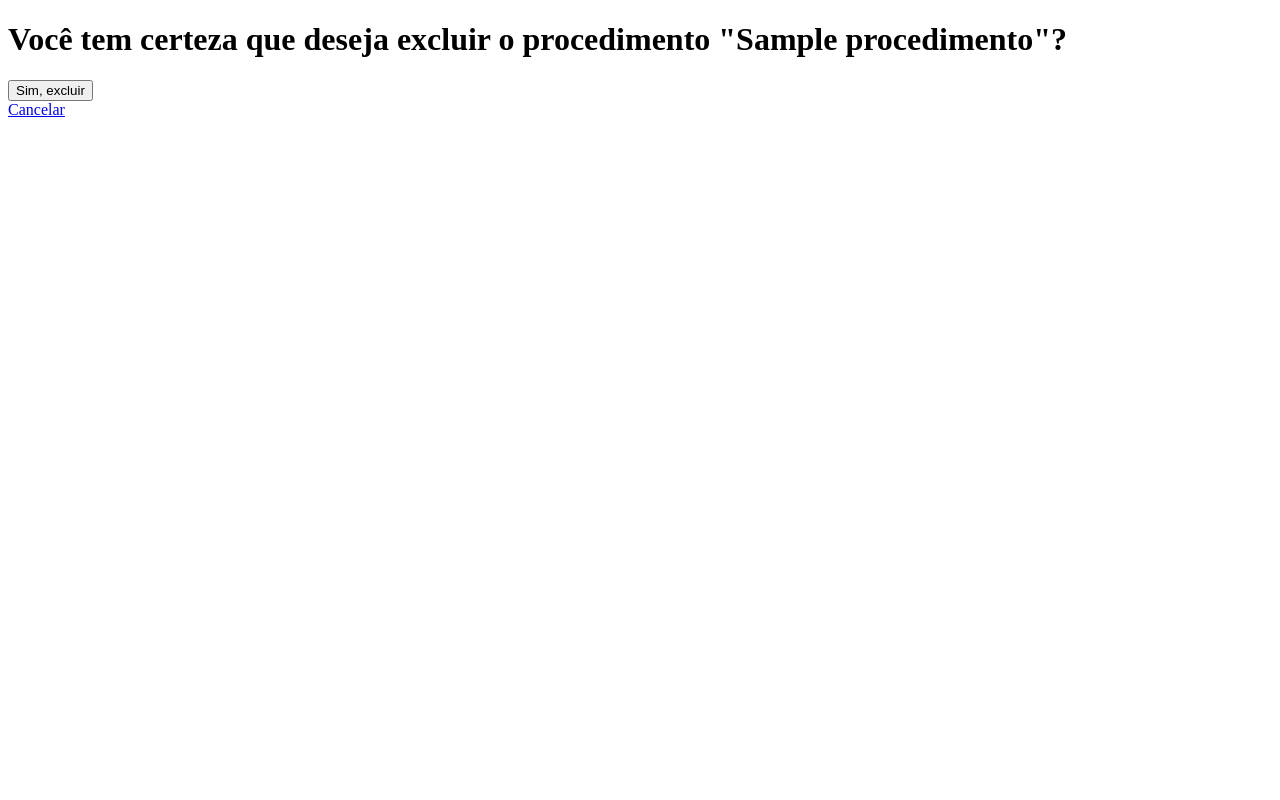
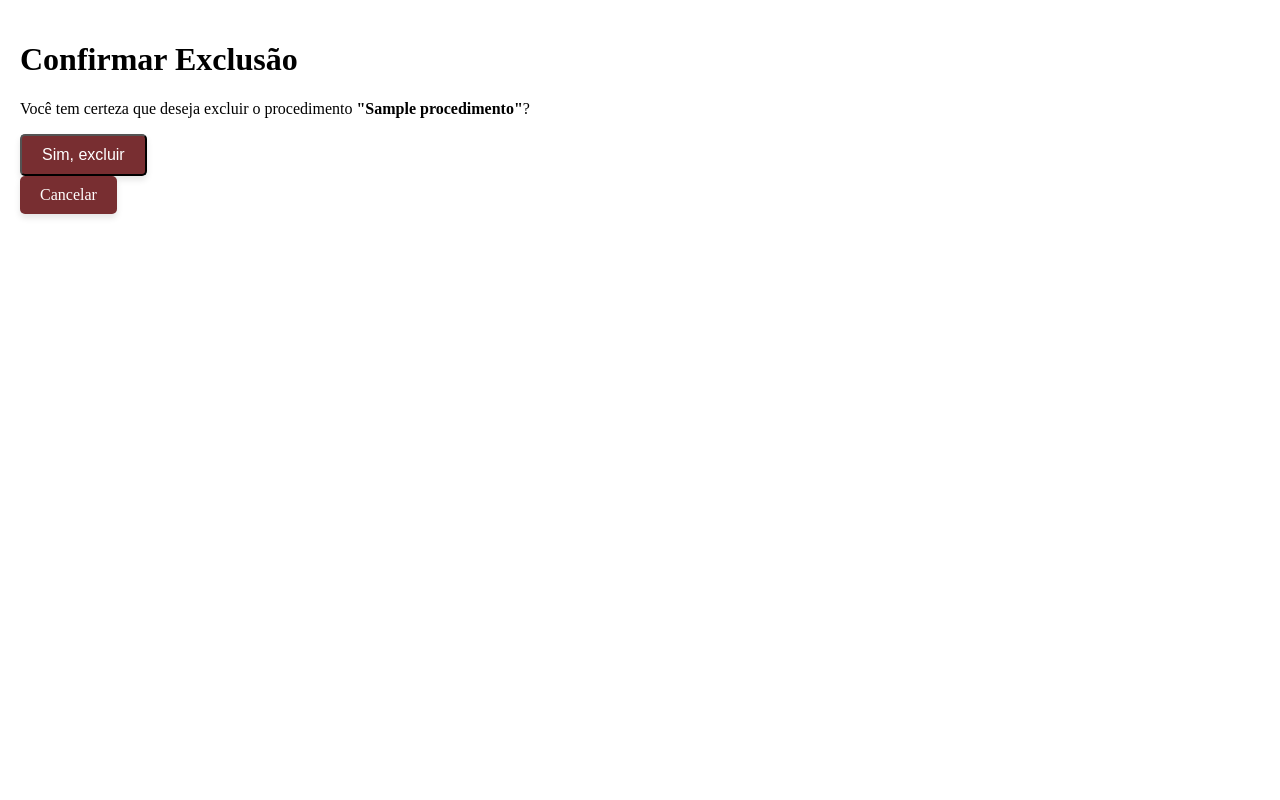
Before and after one commit to filipexcode/ProjetoFinal, a Django app: template procedimentos/templates/procedimentos/confirma_exclusao.html in a window 1280 px wide. Run offline with Django 3.2, Linux system fonts and the light colour scheme; the template is opened without the code that fills it: most values are stand-ins (such as "Sample title", 1, 10 or a date in 2020).

Commit message:
alteranções no front

```diff
--- a/agenda/static/agenda/styles.css
+++ b/agenda/static/agenda/styles.css
@@ -21,7 +21,7 @@ body {
 
 .menu h3 {
     font-size: 1.5em;
-    color: #dc3545;
+    color: #782E31;
 }
 
 .menu ul {
@@ -59,7 +59,7 @@ body {
     font-size: 16px;
     color: #fff;
     text-decoration: none;
-    background-color: #dc3545; /* Cor de fundo */
+    background-color: #782E31; /* Cor de fundo */
     border-radius: 5px; /* Bordas arredondadas */
     box-shadow: 0 4px 6px rgba(0, 0, 0, 0.1); /* Sombra */
     transition: background-color 0.3s ease, transform 0.2s ease; /* Animações */
--- a/agenda/templates/agenda/calendario.html
+++ b/agenda/templates/agenda/calendario.html
@@ -156,7 +156,7 @@
         }
         .logout-btn {
             padding: 10px 20px;
-            background: #dc3545;
+            background: #782E31;
             color: white;
             border: none;
             border-radius: 5px;
--- a/consultas/templates/consultas/lista.html
+++ b/consultas/templates/consultas/lista.html
@@ -11,7 +11,6 @@
     <div class="sidebar">
         <img src="{% static 'agenda/logo.webp' %}" alt="Logo da Agenda" class="logo">
         <div class="menu">
-            <h3>Bem Vindo:</h3>
             <ul>
                 <li>
                     <a href="{% url 'calendario' %}" class="btn">Página inicial</a>
--- a/procedimentos/templates/procedimentos/confirma_exclusao.html
+++ b/procedimentos/templates/procedimentos/confirma_exclusao.html
@@ -1,16 +1,21 @@
 <!DOCTYPE html>
 <html lang="pt-br">
 <head>
+    {% load static %}
     <meta charset="UTF-8">
     <meta name="viewport" content="width=device-width, initial-scale=1.0">
     <title>Confirmar Exclusão</title>
+    <link href="{% static 'agenda/styles.css' %}" rel="stylesheet">
 </head>
 <body>
-    <h1>Você tem certeza que deseja excluir o procedimento "{{ procedimento.nome }}"?</h1>
-    <form method="POST">
-        {% csrf_token %}
-        <button type="submit">Sim, excluir</button>
-    </form>
-    <a href="{% url 'lista_procedimentos' %}">Cancelar</a>
+    <div class="main">
+        <h1>Confirmar Exclusão</h1>
+        <p>Você tem certeza que deseja excluir o procedimento <strong>"{{ procedimento.nome }}"</strong>?</p>
+        <form method="POST">
+            {% csrf_token %}
+            <button type="submit" class="btn btn-delete">Sim, excluir</button>
+        </form>
+        <a href="{% url 'lista_procedimentos' %}" class="btn btn-cancel">Cancelar</a>
+    </div>
 </body>
 </html>
--- a/procedimentos/templates/procedimentos/lista.html
+++ b/procedimentos/templates/procedimentos/lista.html
@@ -11,7 +11,6 @@
     <div class="sidebar">
         <img src="{% static 'agenda/logo.webp' %}" alt="Logo da Agenda" class="logo">
         <div class="menu">
-            <h3>Bem Vindo:</h3>
             <ul>
                 <li>
                     <a href="{% url 'calendario' %}" class="btn">Página inicial</a>
```
Also changed, not shown: procedimentos/templates/procedimentos/formulario.html (+11 -6 lines), consultas/models.py (line endings or trailing spaces).
